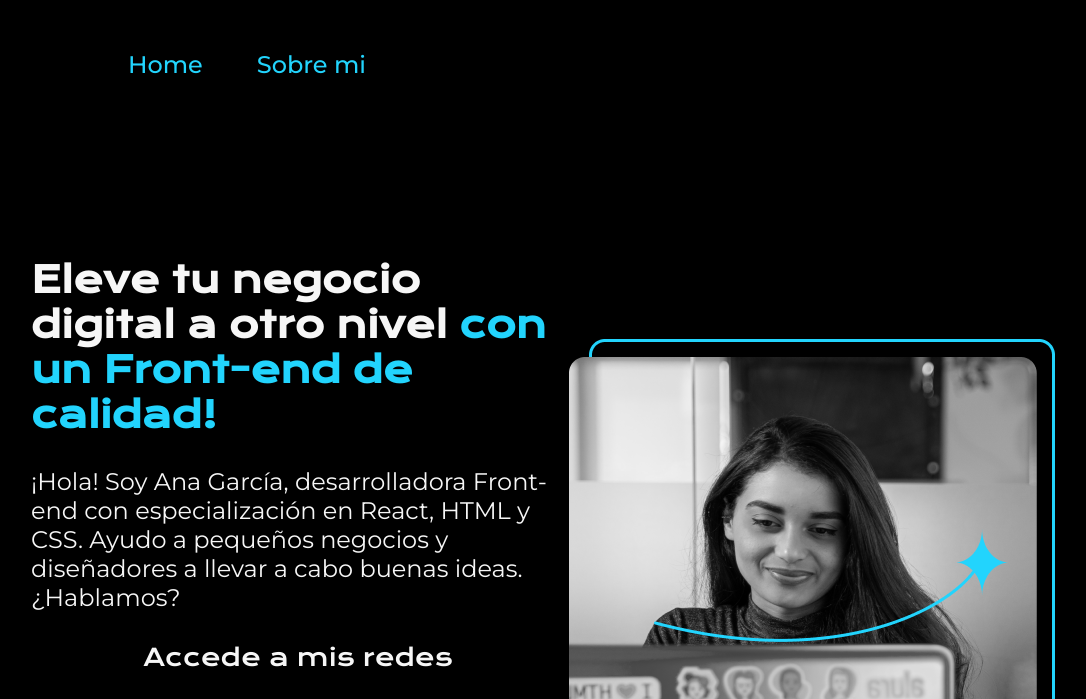
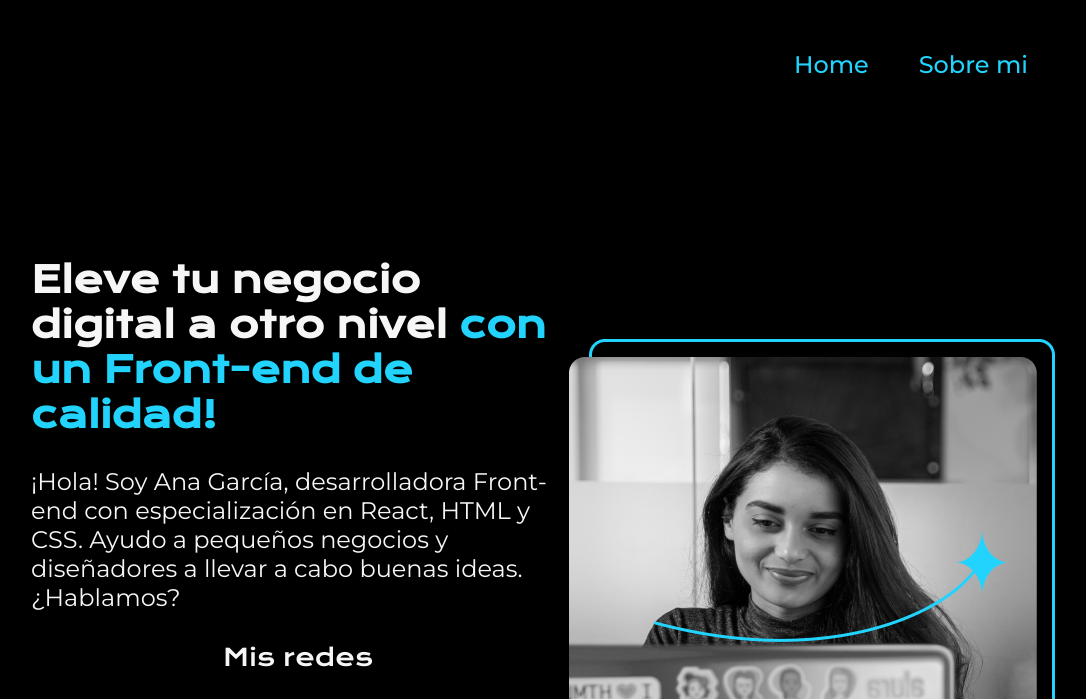
Before and after one commit to Santf9/Portfolio-Basic, a plain HTML site: page index.html in a window 1280 px wide. Shown: the top 699 px of the page, without its empty margins (97-1183 px from the left). Drawn offline with nearby package versions, Linux system fonts and the light colour scheme.

Commit message:
Modifico posicion header-navabar

```diff
--- a/index.html
+++ b/index.html
@@ -26,7 +26,7 @@
                 React, HTML y CSS. Ayudo a pequeños negocios y diseñadores a llevar a
                 cabo buenas ideas. ¿Hablamos?
             </p>
-            <h2 class="presentacion-contenido-subtitulo">Accede a mis redes</h2>
+            <h2 class="presentacion-contenido-subtitulo">Mis redes</h2>
             <div class="links">
                 <a class="enlaces-links" href="https://instagram.com/"><img src="./assets/instagram.png" alt="logo Instagram">Instagram</a>
                 <a class="enlaces-links" href="https://github.com/"> <img src="./assets/github.png" alt="logo GitHub">GitHub</a>
--- a/style.css
+++ b/style.css
@@ -96,5 +96,7 @@ footer {
 }
 
 .menu {
-    padding: 50px 200px;
+    padding: 30px 130px;
+    display: flex;
+    justify-content: flex-end;
 }
```
